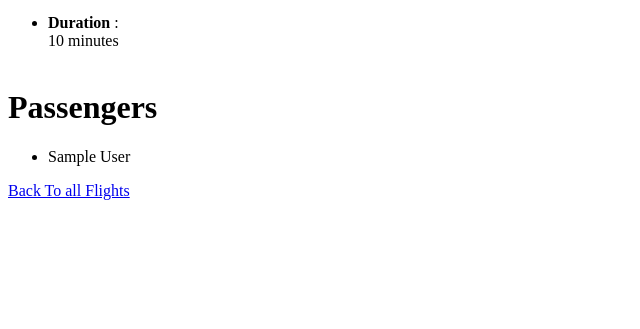
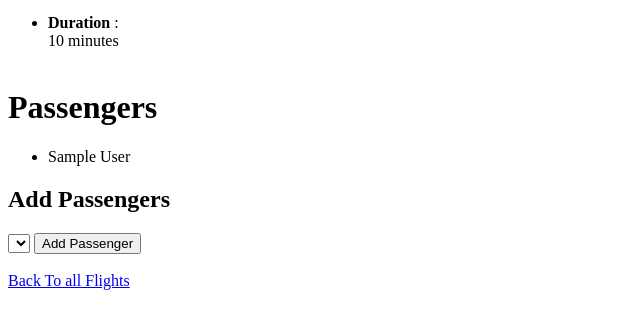
Before and after one commit to prak112/cs50-webdev, a Django app: page /flights/1 in a window 1280 px wide. Shown: the part 174-503 px from the top of the page, without its empty margins (0-640 px from the left). Run offline with Django 4.2, Linux system fonts and the light colour scheme; tables that the repository leaves empty hold one stand-in row (values such as "Sample post"); lists and menus that the app fills with data are empty.

Commit message:
add passenger-form, POST request

```diff
--- a/django/databases101/airline/flights/templates/flights/flight.html
+++ b/django/databases101/airline/flights/templates/flights/flight.html
@@ -10,12 +10,25 @@
     <h1>Passengers</h1>
     <ul>
         {% for passenger in passengers %}
-            <li>{{passenger}}</li>
+            <li>{{ passenger }}</li>
             {% empty %}
             <li>No Passengers.</li>
         {% endfor %}
     </ul>
 
+    <h2>Add Passengers</h2>
+    <form action="{% url 'add_passenger' flight.id %}" method="POST">
+        {% csrf_token %}
+        <select name="passenger">
+            {% for passenger in non_passengers %}
+                <option value="{{ passenger.id }}"> {{ passenger }} </option>
+            {% endfor %}
+        </select>
+        <input type="submit" value="Add Passenger">
+    </form>
+
+    <br>
+
     <a href="{% url 'index' %}">Back To all Flights</a>
 
 {% endblock %}
--- a/django/databases101/airline/flights/urls.py
+++ b/django/databases101/airline/flights/urls.py
@@ -5,4 +5,5 @@ from . import views
 urlpatterns = [
     path("", views.index, name="index"),
     path("flights/<int:flight_id>", views.flight, name="flight"),
+    path("<int:flight_id>/add_passenger", views.add_passenger, name="add_passenger"),
 ]
--- a/django/databases101/airline/flights/views.py
+++ b/django/databases101/airline/flights/views.py
@@ -1,14 +1,37 @@
 from django.shortcuts import render
+from django.http import HttpResponseRedirect
+from django.urls import reverse
 
-from .models import Airport, Flight
+from .models import Flight, Passenger
 
 # Create your views here.
 def index(request):
     return render(request, "flights/index.html", {"flights": Flight.objects.all()})
 
+
 def flight(request, flight_id):
     flight = Flight.objects.get(pk=flight_id)
+    passengers = flight.passengers.all()
+    non_passengers = Passenger.objects.exclude(flight=flight).all()
+
     return render(request, "flights/flight.html", context={
         "flight": flight,
-        "passengers": flight.passengers.all(),
+        "passengers": passengers,
+        "non_passengers": non_passengers,
         })
+
+
+def add_passenger(request, flight_id):
+    if request.method == "POST":
+        # retrieve flight details
+        flight = Flight.objects.get(pk=flight_id)
+
+        # retrieve passenger_id from POST request
+        passenger_id = int(request.POST["passenger"])
+        passenger = Passenger.objects.get(pk=passenger_id)
+
+        # add passenger to flight
+        passenger.flight.add(flight)
+
+        # redirect to modified flight page
+        return HttpResponseRedirect(reverse("flight", args=(flight_id,)))
```
